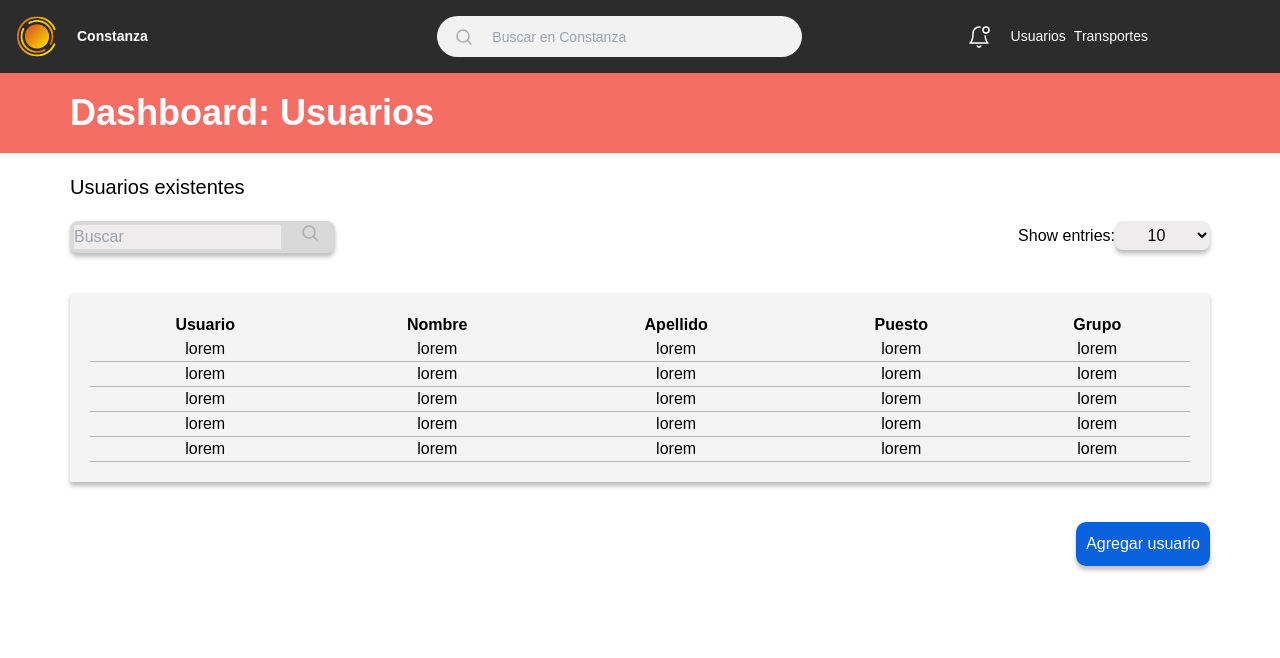
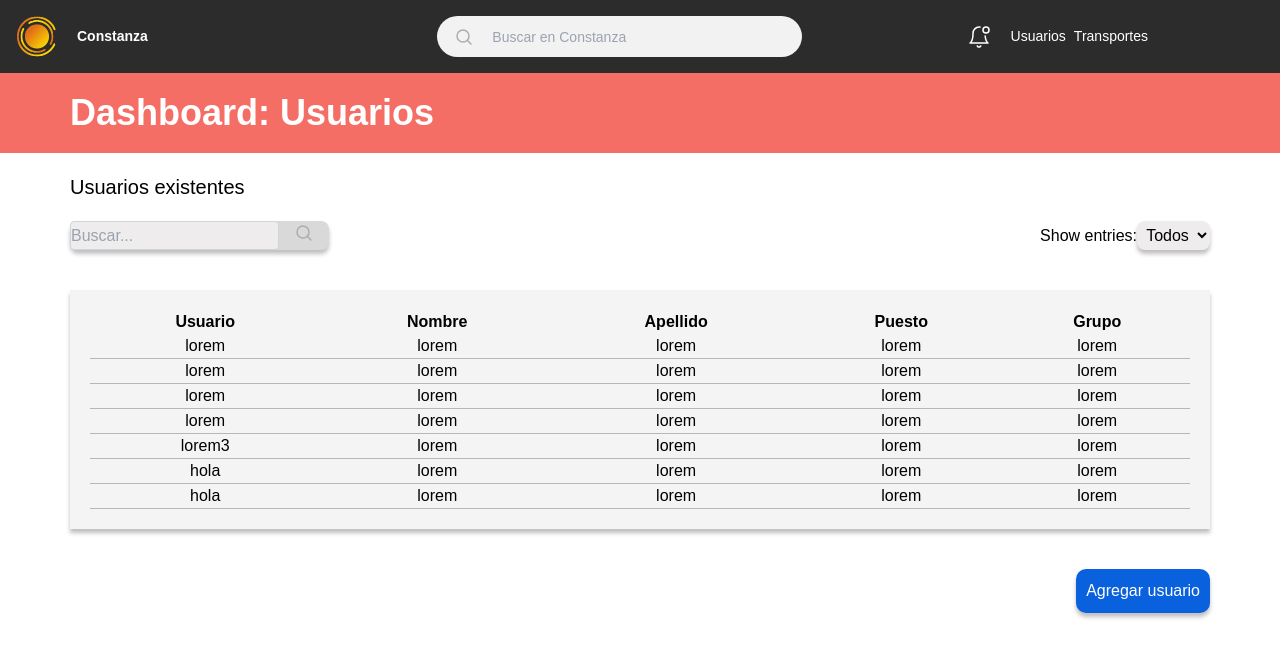
Before and after one commit to NoelAndrew20/dashboard-next, a Next.js app: page /RegistroUsuarios in a window 1280 px wide. Shown: the top 658 px of the page. Built offline with nearby package versions, Linux system fonts and the light colour scheme.

Commit message:
feature: se hizo la lógica del buscador

```diff
--- /dev/null
+++ b/components/atoms/Search/index.js
@@ -0,0 +1,75 @@
+import { useState } from 'react';
+import { useEffect } from 'react';
+import { useRouter } from 'next/router';
+
+const Search = ({ data, setData }) => {
+    const [search, setSearch] = useState("");
+    const [originalData, setOriginalData] = useState(data);
+    const [selectedEntries, setSelectedEntries] = useState("all");
+    const router = useRouter();
+
+
+    useEffect(() => {
+        const filterKey = router.pathname === '/RegistroUsuarios' ? 'usuario' : 'camion';
+        const filteredData = search
+        ? originalData.filter(item =>
+            item[filterKey].toLowerCase().includes(search.toLowerCase())
+          )
+        : originalData;
+        setData(filteredData);
+    }, [search, originalData]);
+
+    useEffect(() => {
+        let filterKey;
+        if (router.pathname === '/RegistroUsuarios') {
+            filterKey = 'usuario';
+        } else if (router.pathname === '/RegistroTransporte') {
+            filterKey = 'camion';
+        }
+        const filteredData = search
+            ? originalData.filter(item =>
+                item[filterKey].toLowerCase().includes(search.toLowerCase())
+              )
+            : originalData;
+
+        const numberOfEntries = parseInt(selectedEntries);
+        const slicedData = filteredData.slice(0, selectedEntries === 'all' ? filteredData.length : numberOfEntries);
+
+        setData(slicedData);
+    }, [search, selectedEntries, originalData, router.pathname]);
+
+    return (
+        <div className="flex justify-between">
+            <div className="flex inner-search">
+                <div>
+                    <input
+                        type="text"
+                        placeholder="Buscar..."
+                        onChange={(e) => { setSearch(e.target.value) }}
+                        className="border border-gray-300 rounded outline-none focus:border-none"
+                    />
+                </div>
+                <div className="inner-search-icon">
+                    <svg width="24" height="24" strokeWidth="1.5" viewBox="0 0 24 24" fill="none" xmlns="http://www.w3.org/2000/svg">
+                        <path d="M15.5 15.5L19 19" stroke="#ADADAD" strokeLinecap="round" strokeLinejoin="round"/>
+                        <path d="M5 11C5 14.3137 7.68629 17 11 17C12.6597 17 14.1621 16.3261 15.2483 15.237C16.3308 14.1517 17 12.654 17 11C17 7.68629 14.3137 5 11 5C7.68629 5 5 7.68629 5 11Z" stroke="#ADADAD" strokeLinecap="round" strokeLinejoin="round"/>
+                    </svg>
+                </div>
+            </div>
+            <div>
+                <label>Show entries:</label>
+                <select
+                    className="entries-container focus:border-none"
+                    value={selectedEntries}
+                    onChange={(e) => setSelectedEntries(e.target.value)}
+                >
+                    <option value="all">Todos</option>
+                    <option value="10">10</option>
+                    <option value="5">5</option>
+                    <option value="2">2</option>
+                </select>
+            </div>
+        </div>
+    )
+}
+export default Search;
--- a/pages/RegistroTransporte/index.js
+++ b/pages/RegistroTransporte/index.js
@@ -4,6 +4,7 @@ import Table from "@/components/molecules/Table";
 import Modal from "@/components/atoms/Modal";
 import { useState } from "react";
 import TranspForm from "@/components/atoms/TranspForm";
+import Search from "@/components/atoms/Search";
 const RegistroTransporte = () => {
     const [isModalOpen, setIsModalOpen] = useState(false);
 
@@ -13,6 +14,9 @@ const RegistroTransporte = () => {
         {fecha: "lorem2", granja: "lorem2", camion: "lorem", jaula: "lorem2", operador: "lorem2", cliente: "lorem2", destino: "lorem2", salida: "lorem2", hrLlegada: "lorem2", tmpRecorrido: "lorem2", hrInicio: "lorem2", hrFinal: "lorem2", kgSalida: "lorem2", kgDesembarque: "lorem2", hrDesembarque: "lorem2", merma: "lorem2", ctCerdos: "lorem2", auditor: "lorem", incidencias:"lorem", revision:"lorem"},
         {fecha: "lorem2", granja: "lorem2", camion: "lorem", jaula: "lorem2", operador: "lorem2", cliente: "lorem2", destino: "lorem2", salida: "lorem2", hrLlegada: "lorem2", tmpRecorrido: "lorem2", hrInicio: "lorem2", hrFinal: "lorem2", kgSalida: "lorem2", kgDesembarque: "lorem2", hrDesembarque: "lorem2", merma: "lorem2", ctCerdos: "lorem2", auditor: "lorem", incidencias:"lorem", revision:"lorem"},
         {fecha: "lorem2", granja: "lorem2", camion: "lorem", jaula: "lorem2", operador: "lorem2", cliente: "lorem2", destino: "lorem2", salida: "lorem2", hrLlegada: "lorem2", tmpRecorrido: "lorem2", hrInicio: "lorem2", hrFinal: "lorem2", kgSalida: "lorem2", kgDesembarque: "lorem2", hrDesembarque: "lorem2", merma: "lorem2", ctCerdos: "lorem2", auditor: "lorem", incidencias:"lorem", revision:"lorem"},
+        {fecha: "lorem2", granja: "lorem2", camion: "hola", jaula: "lorem2", operador: "lorem2", cliente: "lorem2", destino: "lorem2", salida: "lorem2", hrLlegada: "lorem2", tmpRecorrido: "lorem2", hrInicio: "lorem2", hrFinal: "lorem2", kgSalida: "lorem2", kgDesembarque: "lorem2", hrDesembarque: "lorem2", merma: "lorem2", ctCerdos: "lorem2", auditor: "lorem", incidencias:"lorem", revision:"lorem"},
+        {fecha: "lorem2", granja: "lorem2", camion: "hola", jaula: "lorem2", operador: "lorem2", cliente: "lorem2", destino: "lorem2", salida: "lorem2", hrLlegada: "lorem2", tmpRecorrido: "lorem2", hrInicio: "lorem2", hrFinal: "lorem2", kgSalida: "lorem2", kgDesembarque: "lorem2", hrDesembarque: "lorem2", merma: "lorem2", ctCerdos: "lorem2", auditor: "lorem", incidencias:"lorem", revision:"lorem"},
+
     ])
 
     const openModal = () => {
@@ -31,28 +35,7 @@ const RegistroTransporte = () => {
             </div>
             <div className="wrapper">
                 <h2 className="text-xl mt-5 mb-5">Transportes existentes</h2>
-                <div className="flex justify-between">
-                    <div className="flex inner-search">
-                        <div className="p-1">
-                            <input type="text" placeholder="Buscar"/>
-                        </div>
-                        <div className="inner-search-icon">
-                            <svg width="24" height="24" strokeWidth="1.5" viewBox="0 0 24 24" fill="none" xmlns="http://www.w3.org/2000/svg">
-                                <path d="M15.5 15.5L19 19" stroke="#ADADAD" strokeLinecap="round" strokeLinejoin="round"/>
-                                <path d="M5 11C5 14.3137 7.68629 17 11 17C12.6597 17 14.1621 16.3261 15.2483 15.237C16.3308 14.1517 17 12.654 17 11C17 7.68629 14.3137 5 11 5C7.68629 5 5 7.68629 5 11Z" stroke="#ADADAD" strokeLinecap="round" strokeLinejoin="round"/>
-                            </svg>
-                        </div>
-                    </div>
-                    <div>
-                        <label>Show entries:</label>
-                        <select className="entries-container">
-                            <option value="volvo">10</option>
-                            <option value="saab">Opcion 1</option>
-                            <option value="mercedes">Opcion 2</option>
-                            <option value="audi">Opcion 3</option>
-                        </select>
-                    </div>
-                </div>
+                <Search data={data} setData={setData} />
                 <div className="mt-10">
                     <Table data={data}/>
                 </div>
--- a/pages/RegistroUsuarios/index.js
+++ b/pages/RegistroUsuarios/index.js
@@ -4,6 +4,7 @@ import Table from '@/components/molecules/Table';
 import Modal from '@/components/atoms/Modal';
 import { useState } from 'react';
 import UserForm from '@/components/atoms/UserForm';
+import Search from '@/components/atoms/Search';
 const RegistroUsuarios = () => {
     const [isModalOpen, setIsModalOpen] = useState(false);
     const [data, setData] = useState([
@@ -11,7 +12,10 @@ const RegistroUsuarios = () => {
         {usuario: 'lorem', password: 'lorem', email: 'lorem', nombre: 'lorem', apellido: 'lorem', fechaNacimiento: 'lorem', genero: 'lorem', puesto: 'lorem', salario: 'lorem', horario: 'lorem', fechaContratacion: 'lorem', departamento: 'lorem', statu: 'lorem', contacto: 'lorem', grupo: 'lorem', calle: 'lorem', ciudad: 'lorem', estado: 'lorem', cp: 'lorem', id: 'lorem', nombreGrupo: 'lorem'},
         {usuario: 'lorem', password: 'lorem', email: 'lorem', nombre: 'lorem', apellido: 'lorem', fechaNacimiento: 'lorem', genero: 'lorem', puesto: 'lorem', salario: 'lorem', horario: 'lorem', fechaContratacion: 'lorem', departamento: 'lorem', statu: 'lorem', contacto: 'lorem', grupo: 'lorem', calle: 'lorem', ciudad: 'lorem', estado: 'lorem', cp: 'lorem', id: 'lorem', nombreGrupo: 'lorem'},
         {usuario: 'lorem', password: 'lorem', email: 'lorem', nombre: 'lorem', apellido: 'lorem', fechaNacimiento: 'lorem', genero: 'lorem', puesto: 'lorem', salario: 'lorem', horario: 'lorem', fechaContratacion: 'lorem', departamento: 'lorem', statu: 'lorem', contacto: 'lorem', grupo: 'lorem', calle: 'lorem', ciudad: 'lorem', estado: 'lorem', cp: 'lorem', id: 'lorem', nombreGrupo: 'lorem'},
-        {usuario: 'lorem', password: 'lorem', email: 'lorem', nombre: 'lorem', apellido: 'lorem', fechaNacimiento: 'lorem', genero: 'lorem', puesto: 'lorem', salario: 'lorem', horario: 'lorem', fechaContratacion: 'lorem', departamento: 'lorem', statu: 'lorem', contacto: 'lorem', grupo: 'lorem', calle: 'lorem', ciudad: 'lorem', estado: 'lorem', cp: 'lorem', id: 'lorem', nombreGrupo: 'lorem'},
+        {usuario: 'lorem3', password: 'lorem', email: 'lorem', nombre: 'lorem', apellido: 'lorem', fechaNacimiento: 'lorem', genero: 'lorem', puesto: 'lorem', salario: 'lorem', horario: 'lorem', fechaContratacion: 'lorem', departamento: 'lorem', statu: 'lorem', contacto: 'lorem', grupo: 'lorem', calle: 'lorem', ciudad: 'lorem', estado: 'lorem', cp: 'lorem', id: 'lorem', nombreGrupo: 'lorem'},
+        {usuario: 'hola', password: 'lorem', email: 'lorem', nombre: 'lorem', apellido: 'lorem', fechaNacimiento: 'lorem', genero: 'lorem', puesto: 'lorem', salario: 'lorem', horario: 'lorem', fechaContratacion: 'lorem', departamento: 'lorem', statu: 'lorem', contacto: 'lorem', grupo: 'lorem', calle: 'lorem', ciudad: 'lorem', estado: 'lorem', cp: 'lorem', id: 'lorem', nombreGrupo: 'lorem'},
+        {usuario: 'hola', password: 'lorem', email: 'lorem', nombre: 'lorem', apellido: 'lorem', fechaNacimiento: 'lorem', genero: 'lorem', puesto: 'lorem', salario: 'lorem', horario: 'lorem', fechaContratacion: 'lorem', departamento: 'lorem', statu: 'lorem', contacto: 'lorem', grupo: 'lorem', calle: 'lorem', ciudad: 'lorem', estado: 'lorem', cp: 'lorem', id: 'lorem', nombreGrupo: 'lorem'},
+
     ])
     const filteredData = data.map(item => ({
         usuario: item.usuario,
@@ -36,28 +40,7 @@ const RegistroUsuarios = () => {
             </div>
             <div className="wrapper">
                 <h2 className="text-xl mt-5 mb-5">Usuarios existentes</h2>
-                <div className="flex justify-between">
-                    <div className="flex inner-search">
-                        <div className="p-1">
-                            <input type="text" placeholder="Buscar"/>
-                        </div>
-                        <div className="inner-search-icon">
-                            <svg width="24" height="24" strokeWidth="1.5" viewBox="0 0 24 24" fill="none" xmlns="http://www.w3.org/2000/svg">
-                                <path d="M15.5 15.5L19 19" stroke="#ADADAD" strokeLinecap="round" strokeLinejoin="round"/>
-                                <path d="M5 11C5 14.3137 7.68629 17 11 17C12.6597 17 14.1621 16.3261 15.2483 15.237C16.3308 14.1517 17 12.654 17 11C17 7.68629 14.3137 5 11 5C7.68629 5 5 7.68629 5 11Z" stroke="#ADADAD" strokeLinecap="round" strokeLinejoin="round"/>
-                            </svg>
-                        </div>
-                    </div>
-                    <div>
-                        <label>Show entries:</label>
-                        <select className="entries-container">
-                            <option value="volvo">10</option>
-                            <option value="saab">Opcion 1</option>
-                            <option value="mercedes">Opcion 2</option>
-                            <option value="audi">Opcion 3</option>
-                        </select>
-                    </div>
-                </div>
+                <Search data={data} setData={setData} />
                 <div className="mt-10">
                     <Table data={filteredData}/>
                 </div>
```
